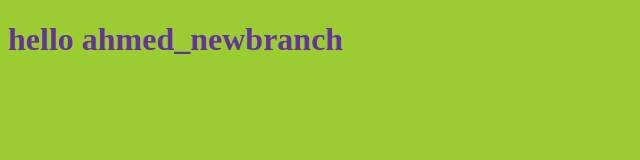
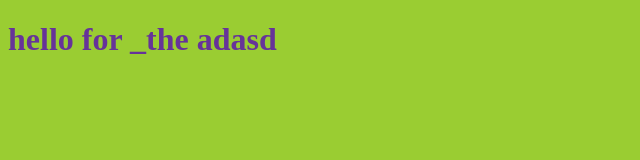
Before and after one commit to AhmedEsmail91/my_project, a plain HTML site: page index.html in a window 1280 px wide. Shown: the whole page, without its empty margins (0-640 px from the left). Drawn offline with Linux system fonts and the light colour scheme.

Commit message:
ahmed_hasad

```diff
--- a/index.html
+++ b/index.html
@@ -8,7 +8,7 @@
     <link rel="stylesheet" href="style.css">
 </head>
 <body>
-    <h1>hello ahmed_newbranch</h1>
+    <h1>hello for _the adasd</h1>
     <script src="app.js">
 
     </script>
```
